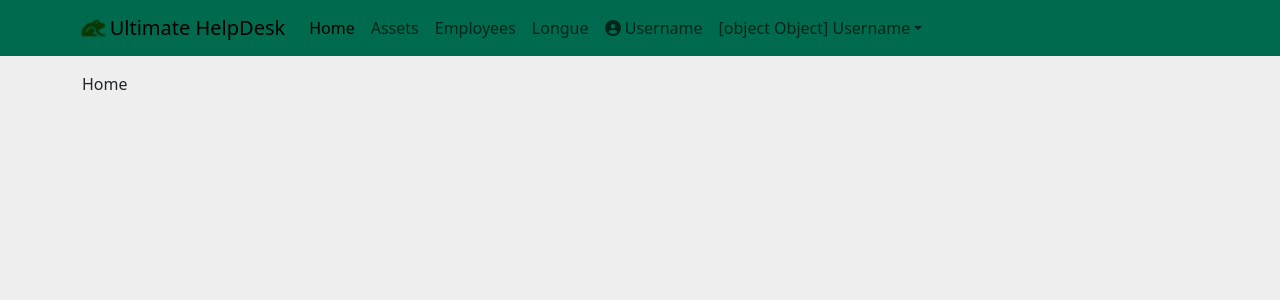
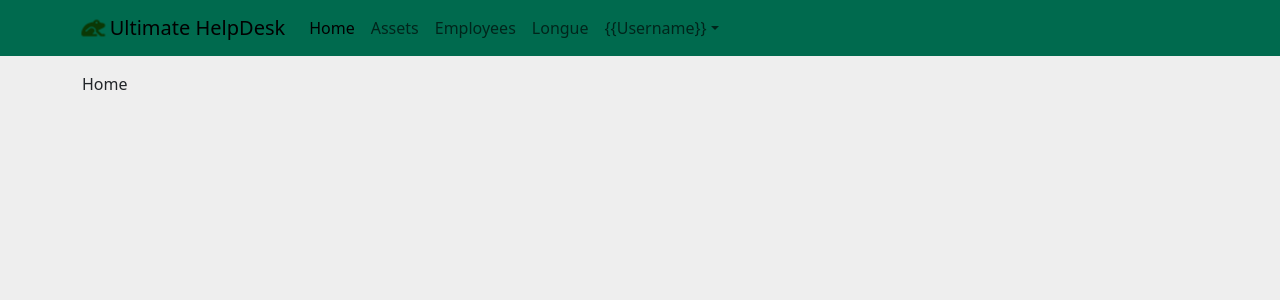
Before and after one commit to JerzyKu/ultimate-helpdesk, a React (Create React App) app in the folder client/: page / in a window 1280 px wide. Shown: the top 300 px of the page. Built offline with nearby package versions, Linux system fonts and the light colour scheme.

Commit message:
improvement of navbar

```diff
--- a/client/src/components/NavbarComponent.js
+++ b/client/src/components/NavbarComponent.js
@@ -9,10 +9,10 @@ import NavDropdown from "react-bootstrap/NavDropdown";
 
 //font awsome
 import { FontAwesomeIcon } from "@fortawesome/react-fontawesome";
-import { faCircleUser, faFrog } from "@fortawesome/free-solid-svg-icons";
+import { faFrog } from "@fortawesome/free-solid-svg-icons";
 
 export default function NavbarComponent() {
-  console.log(window.location.pathname);
+  // console.log(window.location.pathname);
   return (
     <>
       <Navbar
@@ -38,17 +38,15 @@ export default function NavbarComponent() {
               </CustomLink>
               <CustomLink to="/employees">Employees</CustomLink>
               <CustomLink to="/longue">Longue</CustomLink>
-              <CustomLink to="/account">
+              {/* <CustomLink to="/account">
                 <FontAwesomeIcon icon={faCircleUser} /> Username
-              </CustomLink>
-              <NavDropdown title={`${<FontAwesomeIcon icon={faCircleUser} />} Username`} id="basic-nav-dropdown">
+              </CustomLink> */}
+              <NavDropdown title={`{{Username}}`} id="basic-nav-dropdown">
                 <NavDropdown.Item as={Link} to={`/account`}>Account</NavDropdown.Item>
-                <NavDropdown.Divider /> {/* ------- */}
+                <NavDropdown.Divider /> {/* --------------------------------------------------------------- */}
                 <NavDropdown.Item as={Link} to={`/register`}>Create new account</NavDropdown.Item>
                 <NavDropdown.Item as={Link} to={`/users`}>lost of users</NavDropdown.Item>
-
-
-                <NavDropdown.Divider /> {/* ------- */}
+                <NavDropdown.Divider /> {/* --------------------------------------------------------------- */}
                 <NavDropdown.Item as={Link} to={`/login`}>
                   LogOut
                 </NavDropdown.Item>
```
